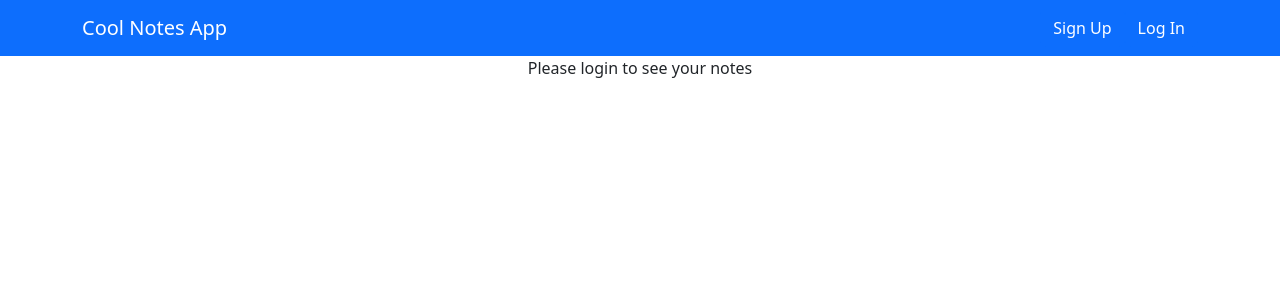
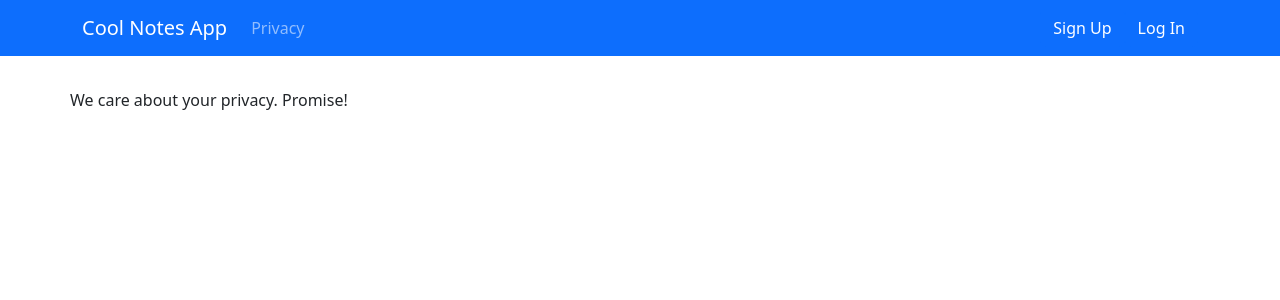
Before and after one commit to n1bil/Mern-Stack-TypeScript, a React (Vite) app in the folder frontend/: page /privacy in a window 1280 px wide. Shown: the top 300 px of the page. Built offline with nearby package versions, Linux system fonts and the light colour scheme; no server answers.

Commit message:
Routing with React-router

```diff
--- a/frontend/package.json
+++ b/frontend/package.json
@@ -16,7 +16,8 @@
     "react-bootstrap": "^2.9.1",
     "react-dom": "^18.2.0",
     "react-hook-form": "^7.48.2",
-    "react-icons": "^4.11.0"
+    "react-icons": "^4.11.0",
+    "react-router-dom": "^6.18.0"
   },
   "devDependencies": {
     "@types/react": "^18.2.15",
--- a/frontend/src/App.tsx
+++ b/frontend/src/App.tsx
@@ -1,13 +1,15 @@
-import { Container } from "react-bootstrap";
-import styles from "./styles/NotesPage.module.css";
 import SignUpModal from "./components/SignUpModal";
 import { LoginModal } from "./components/LoginModal";
 import NavBar from "./components/NavBar";
 import { useState, useEffect } from "react";
 import { User } from "./models/user";
 import * as NotesApi from "./network/notes_api";
-import NotesPageLoggedInView from "./components/NotesPageLoggedInView";
-import NotesPageLoggedOutView from "./components/NotesPageLoggedOutView";
+import { BrowserRouter, Route, Routes } from "react-router-dom";
+import { Container } from "react-bootstrap";
+import NotesPage from "./pages/NotesPage";
+import PrivacyPage from "./pages/PrivacyPage";
+import NoteFoundPage from "./pages/NoteFoundPage";
+import styles from "./styles/App.module.css";
 
 function App() {
     const [loggedInUser, setLoggedInUser] = useState<User | null>(null);
@@ -27,6 +29,7 @@
     }, []);
 
     return (
+        <BrowserRouter>
             <div>
                 <NavBar
                     loggedInUser={loggedInUser}
@@ -34,14 +37,21 @@
                     onSignUpClicked={() => setShowSignUpModal(true)}
                     onLogoutSuccessful={() => setLoggedInUser(null)}
                 />
-            <Container className={styles.notesPage}>
-                <>
-                    {loggedInUser ? (
-                        <NotesPageLoggedInView />
-                    ) : (
-                        <NotesPageLoggedOutView />
-                    )}
-                </>
+                <Container className={styles.pageContainer}>
+                    <Routes>
+                        <Route
+                            path="/"
+                            element={<NotesPage loggedInUser={loggedInUser} />}
+                        />
+                        <Route
+                            path="/privacy"
+                            element={<PrivacyPage />}
+                        />
+                        <Route
+                            path="/*"
+                            element={<NoteFoundPage />}
+                        />
+                    </Routes>
                 </Container>
                 {showSignUpModal && (
                     <SignUpModal
@@ -62,6 +72,7 @@
                     />
                 )}
             </div>
+        </BrowserRouter>
     );
 }
 
--- a/frontend/src/components/NavBar.tsx
+++ b/frontend/src/components/NavBar.tsx
@@ -1,7 +1,8 @@
-import { Container, Nav, Navbar } from "react-bootstrap"
-import { User } from "../models/user"
-import { NavBarLoggedInView } from "./NavBarLoggedInView"
-import NavBarLoggedOutView from "./NavBarLoggedOutView"
+import { Container, Nav, Navbar } from "react-bootstrap";
+import { User } from "../models/user";
+import { NavBarLoggedInView } from "./NavBarLoggedInView";
+import NavBarLoggedOutView from "./NavBarLoggedOutView";
+import { Link } from "react-router-dom";
 
 interface NavBarProps {
     loggedInUser?: User | null,
@@ -14,11 +15,16 @@
   return (
     <Navbar bg="primary" variant="dark" expand="lg" sticky="top">
         <Container>
-            <Navbar.Brand>
+            <Navbar.Brand as={Link} to="/">
                 Cool Notes App
             </Navbar.Brand>
             <Navbar.Toggle aria-controls="main-navbar" />
             <Navbar.Collapse id="main-navbar">
+                <Nav>
+                    <Nav.Link as={Link} to="/privacy">
+                        Privacy
+                    </Nav.Link>
+                </Nav>
                 <Nav className="ms-auto">
                     { props.loggedInUser
                         ? <NavBarLoggedInView user={props.loggedInUser} onLogoutSuccessful={props.onLogoutSuccessful} />
--- /dev/null
+++ b/frontend/src/pages/NoteFoundPage.tsx
@@ -0,0 +1,9 @@
+const NoteFoundPage = () => {
+  return (
+    <div>
+        <p>Page not found</p>
+    </div>
+  )
+}
+
+export default NoteFoundPage
--- /dev/null
+++ b/frontend/src/pages/NotesPage.tsx
@@ -0,0 +1,24 @@
+import { Container } from "react-bootstrap";
+import NotesPageLoggedInView from "../components/NotesPageLoggedInView";
+import NotesPageLoggedOutView from "../components/NotesPageLoggedOutView";
+import styles from "../styles/NotesPage.module.css";
+import { User } from "../models/user";
+
+interface NotesPageProps {
+    loggedInUser: User | null,
+}
+
+const NotesPage = (props: NotesPageProps) => {
+    return (
+        <Container className={styles.notesPage}>
+            <>
+                {props.loggedInUser
+                    ? <NotesPageLoggedInView />
+                    : <NotesPageLoggedOutView />
+                }
+            </>
+        </Container>
+    );
+};
+
+export default NotesPage;
--- /dev/null
+++ b/frontend/src/pages/PrivacyPage.tsx
@@ -0,0 +1,9 @@
+const PrivacyPage = () => {
+    return (
+        <div>
+            <p>We care about your privacy. Promise!</p>
+        </div>
+    );
+};
+
+export default PrivacyPage;
--- /dev/null
+++ b/frontend/src/styles/App.module.css
@@ -0,0 +1,3 @@
+.pageContainer {
+    padding: 32px 0;
+}
```
Also changed, not shown: 1 other file (tests, documents, lock files or other folders). Lines whose indentation alone changed are shown as unchanged.
